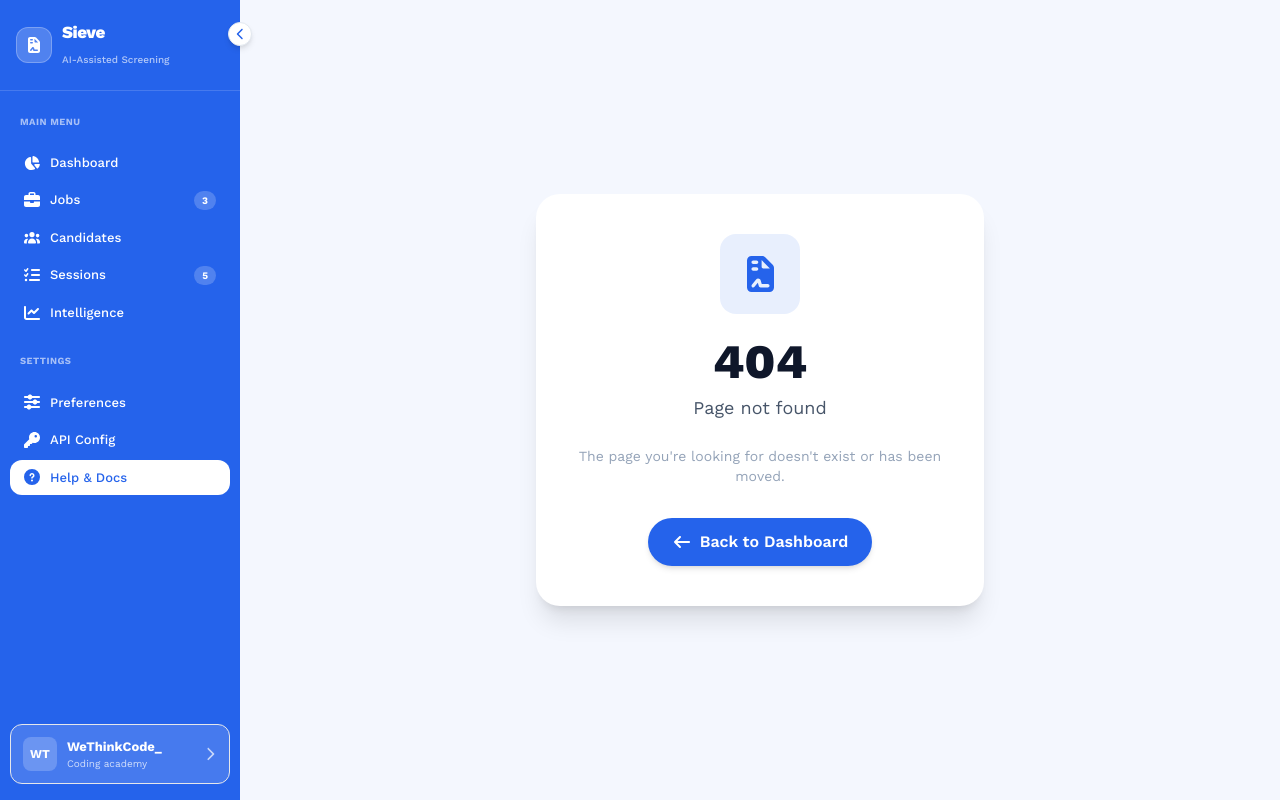
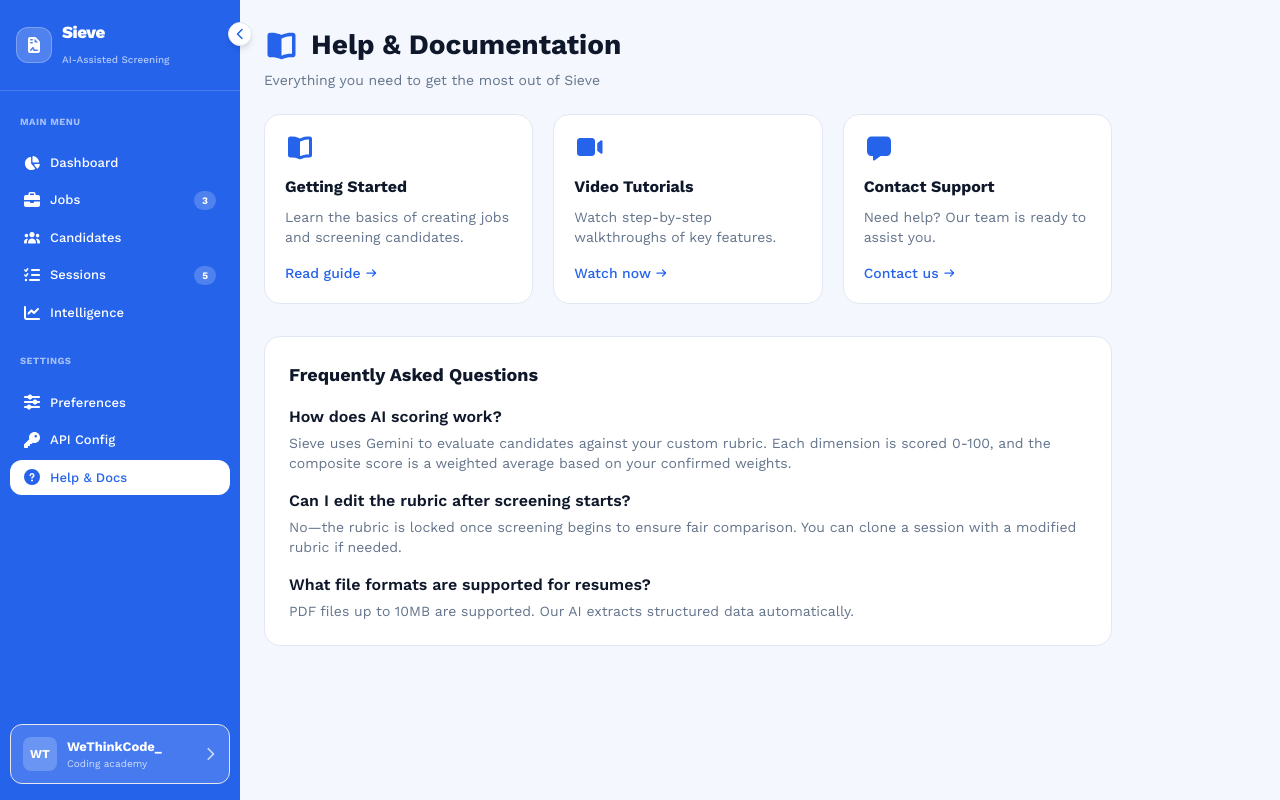
Before and after one commit to elviscgn/Sieve, a Next.js app in the folder sieve-frontend/: page /help in a window 1280 px wide. Before the commit this address had no page. Built offline with nearby package versions, Linux system fonts and the light colour scheme.

Commit message:
help screen

```diff
--- /dev/null
+++ b/sieve-frontend/app/help/page.tsx
@@ -0,0 +1,114 @@
+import { FontAwesomeIcon } from "@fortawesome/react-fontawesome";
+import {
+  faBookOpen,
+  faVideo,
+  faMessage,
+  faArrowRight,
+} from "@fortawesome/free-solid-svg-icons";
+
+export default function HelpPage() {
+  return (
+    <div className="p-6 max-w-4xl">
+      <div className="mb-6">
+        <h1 className="text-[28px] font-bold text-[#0f172a] flex items-center gap-3">
+          <FontAwesomeIcon icon={faBookOpen} className="text-primary" />
+          Help & Documentation
+        </h1>
+        <p className="text-sm text-[#64748b] mt-1">
+          Everything you need to get the most out of Sieve
+        </p>
+      </div>
+
+      <div className="grid grid-cols-1 md:grid-cols-3 gap-5 mb-8">
+        <div className="bg-white rounded-2xl border border-[#e2e8f0] p-5">
+          <FontAwesomeIcon
+            icon={faBookOpen}
+            className="text-2xl text-primary mb-3"
+          />
+          <h3 className="font-bold text-[#0f172a] mb-2">Getting Started</h3>
+          <p className="text-sm text-[#64748b] mb-4">
+            Learn the basics of creating jobs and screening candidates.
+          </p>
+          <a
+            href="#"
+            className="text-primary text-sm font-medium flex items-center gap-1 hover:underline"
+          >
+            Read guide{" "}
+            <FontAwesomeIcon icon={faArrowRight} className="text-[10px]" />
+          </a>
+        </div>
+        <div className="bg-white rounded-2xl border border-[#e2e8f0] p-5">
+          <FontAwesomeIcon
+            icon={faVideo}
+            className="text-2xl text-primary mb-3"
+          />
+          <h3 className="font-bold text-[#0f172a] mb-2">Video Tutorials</h3>
+          <p className="text-sm text-[#64748b] mb-4">
+            Watch step-by-step walkthroughs of key features.
+          </p>
+          <a
+            href="#"
+            className="text-primary text-sm font-medium flex items-center gap-1 hover:underline"
+          >
+            Watch now{" "}
+            <FontAwesomeIcon icon={faArrowRight} className="text-[10px]" />
+          </a>
+        </div>
+        <div className="bg-white rounded-2xl border border-[#e2e8f0] p-5">
+          <FontAwesomeIcon
+            icon={faMessage}
+            className="text-2xl text-primary mb-3"
+          />
+          <h3 className="font-bold text-[#0f172a] mb-2">Contact Support</h3>
+          <p className="text-sm text-[#64748b] mb-4">
+            Need help? Our team is ready to assist you.
+          </p>
+          <a
+            href="#"
+            className="text-primary text-sm font-medium flex items-center gap-1 hover:underline"
+          >
+            Contact us{" "}
+            <FontAwesomeIcon icon={faArrowRight} className="text-[10px]" />
+          </a>
+        </div>
+      </div>
+
+      <div className="bg-white rounded-2xl border border-[#e2e8f0] p-6">
+        <h2 className="text-lg font-bold text-[#0f172a] mb-4">
+          Frequently Asked Questions
+        </h2>
+        <div className="space-y-4">
+          <div>
+            <h4 className="font-semibold text-[#0f172a] mb-1">
+              How does AI scoring work?
+            </h4>
+            <p className="text-sm text-[#64748b]">
+              Sieve uses Gemini to evaluate candidates against your custom
+              rubric. Each dimension is scored 0-100, and the composite score is
+              a weighted average based on your confirmed weights.
+            </p>
+          </div>
+          <div>
+            <h4 className="font-semibold text-[#0f172a] mb-1">
+              Can I edit the rubric after screening starts?
+            </h4>
+            <p className="text-sm text-[#64748b]">
+              No—the rubric is locked once screening begins to ensure fair
+              comparison. You can clone a session with a modified rubric if
+              needed.
+            </p>
+          </div>
+          <div>
+            <h4 className="font-semibold text-[#0f172a] mb-1">
+              What file formats are supported for resumes?
+            </h4>
+            <p className="text-sm text-[#64748b]">
+              PDF files up to 10MB are supported. Our AI extracts structured
+              data automatically.
+            </p>
+          </div>
+        </div>
+      </div>
+    </div>
+  );
+}
```
